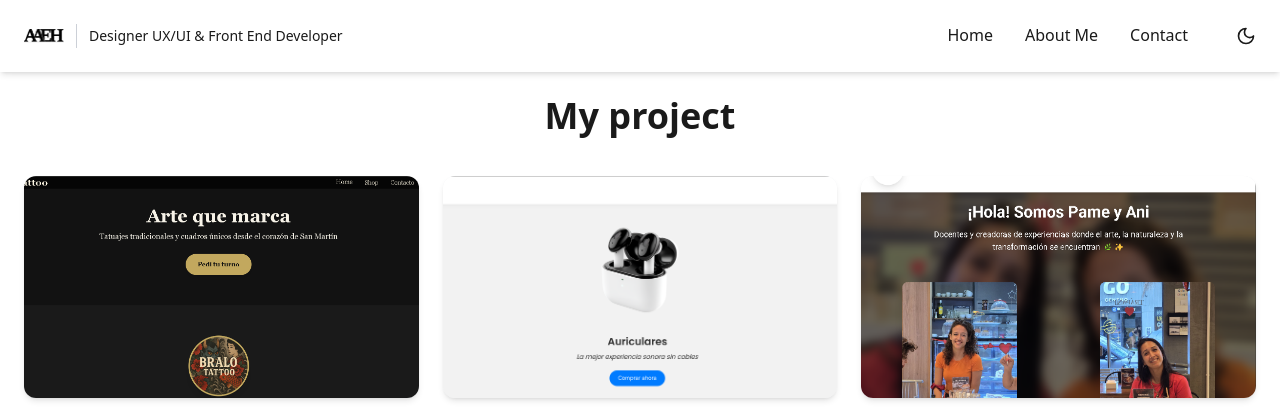
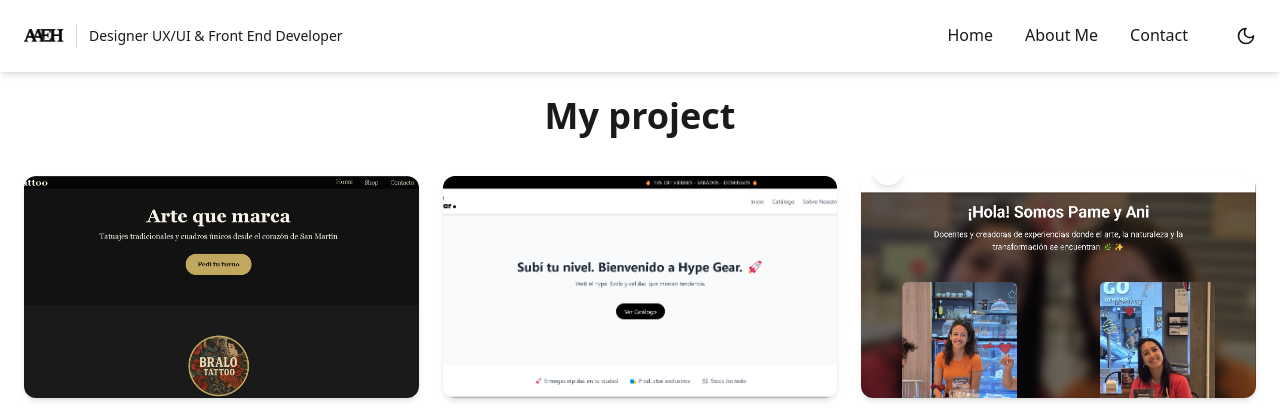
Before and after one commit to AxelElHilon/Portfolio-AxelElHilon, a React (Vite) app: page / in a window 1280 px wide. Shown: the top 420 px of the page. Built offline with nearby package versions, Linux system fonts and the light colour scheme; grey boxes are pictures that could not be loaded.

Commit message:
imagen cargada a proyecto 2

```diff
--- a/src/components/Home.jsx
+++ b/src/components/Home.jsx
@@ -34,7 +34,7 @@ export default function Home({ darkMode }) {
             <Link to="/projects/project2">
               {/* Imagen del proyecto */}
               <img
-                src="/img/xwave.png"
+                src="/img/hype-gear-ecommerce.png"
                 alt="Imagen Landing Page - Producto XWave"
                 className="w-full h-full object-cover aspect-video transition-transform duration-300 ease-in-out"
               />
```
